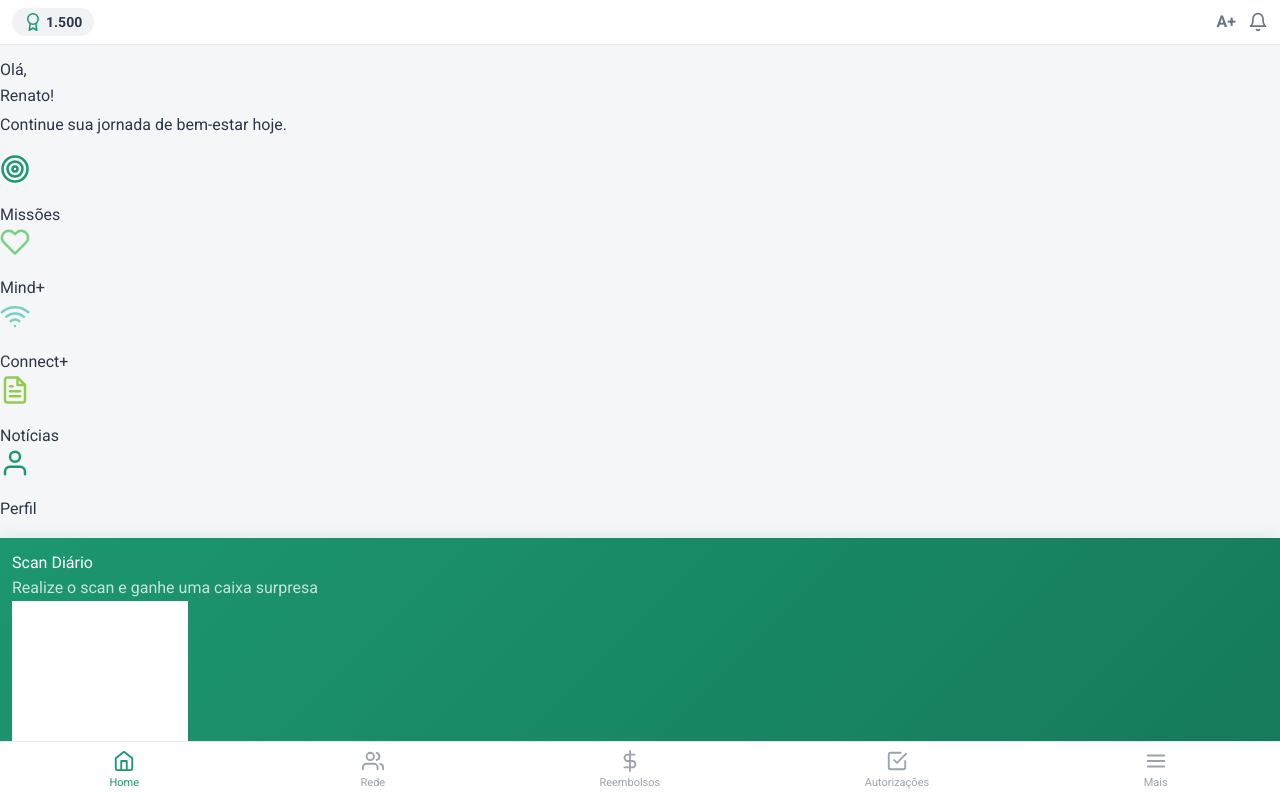
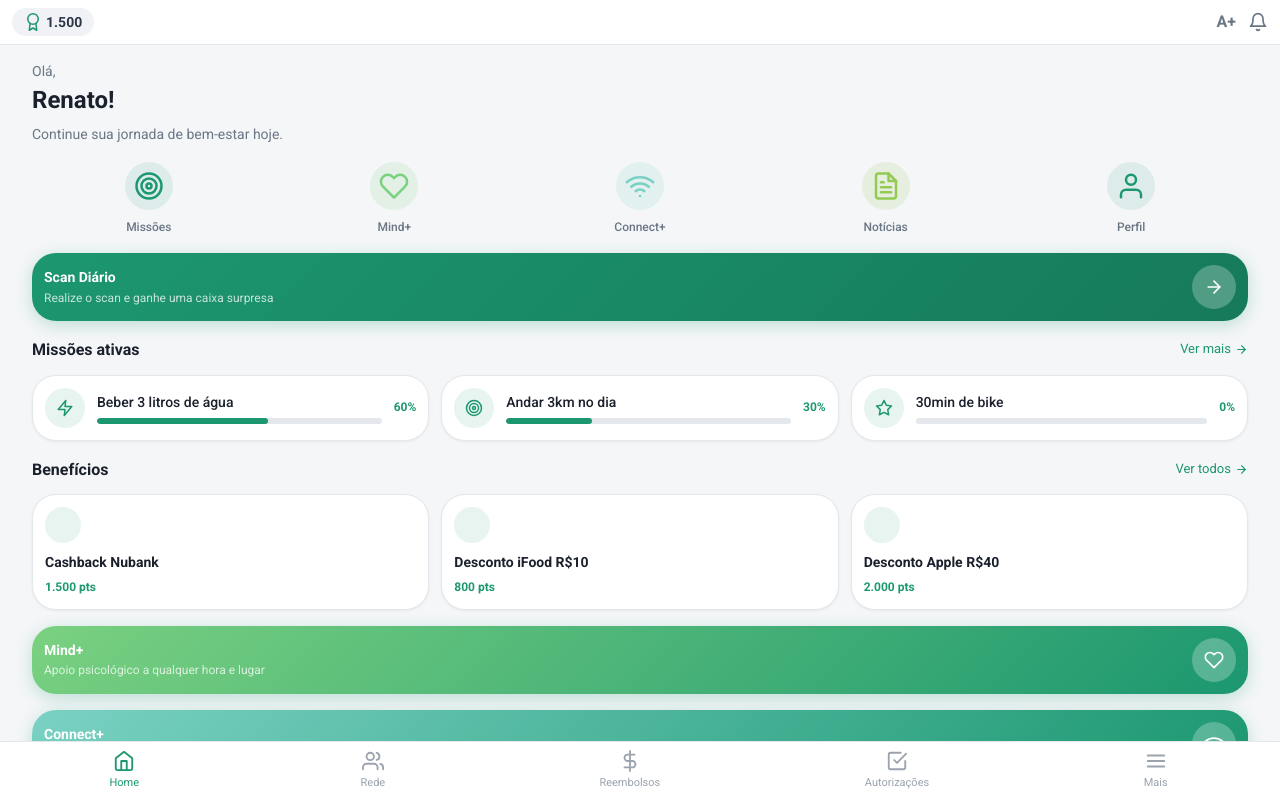
Before and after one commit to CarePlusCDF/Care-Plus-Front-Web, a React (Vite) app in the folder Front-web/: page /inicial in a window 1280 px wide. Shown: the top 798 px of the page. Built offline with nearby package versions, Linux system fonts and the light colour scheme.

Commit message:
style: Alterando Estilização pag inicial e missões

```diff
--- a/Front-web/src/routes/Inicial.jsx
+++ b/Front-web/src/routes/Inicial.jsx
@@ -5,7 +5,7 @@ import {
   FiHeart, FiWifi, FiFileText, FiUser
 } from 'react-icons/fi'
 import TopBar from '../components/TopBar'
-import BottomNav from '../components/BottomNav'
+import BottomNav from '../components/Bottomnav'
 
 const Inicial = () => {
   const navigate = useNavigate()
@@ -25,46 +25,45 @@ const Inicial = () => {
   ]
 
   const beneficios = [
-    { id: 1, title: 'Cashback Nubank', points: 1500, bgClass: 'bg-primary-subtle-custom' },
-    { id: 2, title: 'Desconto iFood R$10', points: 800, bgClass: 'bg-accent2-subtle' },
-    { id: 3, title: 'Desconto Apple R$40', points: 2000, bgClass: 'bg-primary-subtle-custom' },
+    { id: 1, title: 'Cashback Nubank', points: 1500 },
+    { id: 2, title: 'Desconto iFood R$10', points: 800 },
+    { id: 3, title: 'Desconto Apple R$40', points: 2000 },
   ]
 
   const quickMenuItems = [
-    { id: 'missoes', label: 'Missões', icon: FiTarget, path: '/missoes', iconColor: '#1c9770', bgClass: 'bg-primary-subtle-custom' },
-    { id: 'mind', label: 'Mind+', icon: FiHeart, path: '/mind', iconColor: '#7AD180', bgClass: 'bg-accent2-subtle' },
-    { id: 'connect', label: 'Connect+', icon: FiWifi, path: '/connect', iconColor: '#7AD1C3', bgClass: 'bg-accent2-subtle' },
-    { id: 'noticias', label: 'Notícias', icon: FiFileText, path: '/noticias', iconColor: '#93CB52', bgClass: 'bg-primary-subtle-custom' },
-    { id: 'perfil', label: 'Perfil', icon: FiUser, path: '/perfil', iconColor: '#1c9770', bgClass: 'bg-primary-subtle-custom' },
+    { id: 'missoes', label: 'Missões', icon: FiTarget, path: '/missoes', iconColor: '#1c9770', bgColor: 'bg-[rgba(28,151,112,0.1)]' },
+    { id: 'mind', label: 'Mind+', icon: FiHeart, path: '/mind', iconColor: '#7AD180', bgColor: 'bg-[rgba(122,209,128,0.15)]' },
+    { id: 'connect', label: 'Connect+', icon: FiWifi, path: '/connect', iconColor: '#7AD1C3', bgColor: 'bg-[rgba(122,209,195,0.15)]' },
+    { id: 'noticias', label: 'Notícias', icon: FiFileText, path: '/noticias', iconColor: '#93CB52', bgColor: 'bg-[rgba(147,203,82,0.15)]' },
+    { id: 'perfil', label: 'Perfil', icon: FiUser, path: '/perfil', iconColor: '#1c9770', bgColor: 'bg-[rgba(28,151,112,0.1)]' },
   ]
 
   return (
-    <div className="min-vh-100 bg-body">
+    <div className="min-h-screen bg-[#F4F6F8]">
       <TopBar points={points} showPoints={true} />
 
-      <main className="container py-3 pb-5 mb-4">
+      <main className="w-full px-4 lg:px-8 pt-4 pb-24">
 
         <section className="mb-4">
-          <p className="mb-0 text-muted small">Olá,</p>
-          <h1 className="fw-bold mb-0 fs-4 text-dark-custom">Renato!</h1>
-          <p className="mb-0 mt-1 text-muted-custom fs-7">
+          <p className="text-[#6B7685] text-sm">Olá,</p>
+          <h1 className="font-bold text-[24px] text-[#1A202C]">Renato!</h1>
+          <p className="mt-1 text-[#6B7685] text-[14px]">
             Continue sua jornada de bem-estar hoje.
           </p>
         </section>
 
         <section className="mb-4">
-          <div className="row g-3 justify-content-center">
-            {quickMenuItems.map(({ id, label, icon: Icon, path, iconColor, bgClass }) => (
-              <div key={id} className="col">
+          <div className="grid grid-cols-5 gap-3 justify-center">
+            {quickMenuItems.map(({ id, label, icon: Icon, path, iconColor, bgColor }) => (
               <div
-                  className="d-flex flex-column align-items-center gap-2 cursor-pointer"
+                key={id}
+                className="flex flex-col items-center gap-2 cursor-pointer"
                 onClick={() => navigate(path)}
               >
-                  <div className={`icon-box-md rounded-3 d-flex align-items-center justify-content-center ${bgClass}`}>
+                <div className={`w-12 h-12 rounded-xl flex items-center justify-center ${bgColor}`}>
                   <Icon size={30} color={iconColor} />
                 </div>
-                  <span className="text-muted-custom fs-8 fw-medium text-center">{label}</span>
-                </div>
+                <span className="text-[#6B7685] text-[12px] font-medium text-center">{label}</span>
               </div>
             ))}
           </div>
@@ -72,77 +71,75 @@ const Inicial = () => {
 
         <section className="mb-4">
           <div
-            className="rounded-3 p-3 d-flex align-items-center justify-content-between bg-gradient-primary shadow-primary cursor-pointer"
+            className="rounded-xl p-3 flex items-center justify-between bg-gradient-primary shadow-brand-primary cursor-pointer"
             onClick={() => navigate('/scan')}
           >
             <div>
-              <p className="fw-bold text-white mb-0 fs-7">Scan Diário</p>
-              <p className="mb-0 text-white opacity-75 fs-8">
+              <p className="font-bold text-white text-[14px]">Scan Diário</p>
+              <p className="text-white opacity-75 text-[12px]">
                 Realize o scan e ganhe uma caixa surpresa
               </p>
             </div>
-            <div className="w-44 h-44 d-flex align-items-center justify-content-center rounded-3 bg-white bg-opacity-25">
+            <div className="w-11 h-11 flex items-center justify-center rounded-xl bg-white/25">
               <FiArrowRight size={20} color="#fff" />
             </div>
           </div>
         </section>
 
         <section className="mb-4">
-          <div className="d-flex justify-content-between align-items-center mb-3">
-            <h2 className="fw-bold mb-0 fs-6 text-dark-custom">Missões ativas</h2>
+          <div className="flex justify-between items-center mb-3">
+            <h2 className="font-bold text-[16px] text-[#1A202C]">Missões ativas</h2>
             <button
-              className="btn btn-link p-0 text-decoration-none text-primary d-flex align-items-center gap-1 fs-7"
+              className="flex items-center gap-1 text-[13px] text-[#1c9770] bg-transparent border-0 p-0 cursor-pointer"
               onClick={() => navigate('/missoes')}
             >
               Ver mais <FiArrowRight size={13} color="#1c9770" />
             </button>
           </div>
 
-          <div className="d-flex flex-column gap-2">
+          <div className="grid grid-cols-1 lg:grid-cols-3 gap-3">
             {missoesAtivas.map(({ id, title, progress, icon: Icon }) => (
               <div
                 key={id}
-                className="bg-white rounded-3 p-3 d-flex align-items-center gap-3 border shadow-card"
+                className="bg-white rounded-xl p-3 flex items-center gap-3 border border-[#E4E7EB] shadow-brand-card"
               >
-                <div className="icon-box-sm rounded-3 d-flex align-items-center justify-content-center flex-shrink-0 bg-primary-subtle-custom">
+                <div className="w-10 h-10 rounded-xl flex items-center justify-center shrink-0 bg-[rgba(28,151,112,0.1)]">
                   <Icon size={18} color="#1c9770" />
                 </div>
-                <div className="flex-fill">
-                  <p className="fw-medium mb-1 fs-7 text-dark-custom">{title}</p>
-                  <div className="progress rounded-pill progress-h-sm">
+                <div className="flex-1">
+                  <p className="font-medium text-[14px] text-[#1A202C] mb-1">{title}</p>
+                  <div className="rounded-full bg-[#E4E7EB] h-1.5 overflow-hidden">
                     <div
-                      className={`progress-bar rounded-pill ${progress === 100 ? 'bg-success' : 'bg-primary'}`}
+                      className={`rounded-full h-1.5 ${progress === 100 ? 'bg-[#93CB52]' : 'bg-[#1c9770]'}`}
                       style={{ width: `${progress}%` }}
                     />
                   </div>
                 </div>
-                <span className="fw-bold text-primary flex-shrink-0 fs-9">{progress}%</span>
+                <span className="font-bold text-[#1c9770] shrink-0 text-[12px]">{progress}%</span>
               </div>
             ))}
           </div>
         </section>
 
         <section className="mb-4">
-          <div className="d-flex justify-content-between align-items-center mb-3">
-            <h2 className="fw-bold mb-0 fs-6 text-dark-custom">Benefícios</h2>
+          <div className="flex justify-between items-center mb-3">
+            <h2 className="font-bold text-[16px] text-[#1A202C]">Benefícios</h2>
             <button
-              className="btn btn-link p-0 text-decoration-none text-primary d-flex align-items-center gap-1 fs-7"
+              className="flex items-center gap-1 text-[13px] text-[#1c9770] bg-transparent border-0 p-0 cursor-pointer"
               onClick={() => navigate('/beneficios')}
             >
               Ver todos <FiArrowRight size={13} color="#1c9770" />
             </button>
           </div>
 
-          <div className="row g-3">
-            {beneficios.map(({ id, title, points: pts, bgClass }) => (
-              <div key={id} className="col-12 col-md-4">
-                <div className="bg-white rounded-3 p-3 border shadow-card h-100">
-                  <div className={`icon-box-xs rounded-3 mb-2 ${bgClass}`} />
-                  <p className="fw-bold mb-1 fs-7 text-dark-custom">{title}</p>
-                  <p className="mb-0 fw-bold text-primary fs-9">
+          <div className="grid grid-cols-1 lg:grid-cols-3 gap-3">
+            {beneficios.map(({ id, title, points: pts }) => (
+              <div key={id} className="bg-white rounded-xl p-3 border border-[#E4E7EB] shadow-brand-card">
+                <div className="w-9 h-9 rounded-xl mb-2 bg-[rgba(28,151,112,0.1)]" />
+                <p className="font-bold text-[14px] text-[#1A202C] mb-1">{title}</p>
+                <p className="font-bold text-[#1c9770] text-[12px]">
                   {pts.toLocaleString('pt-BR')} pts
                 </p>
-                </div>
               </div>
             ))}
           </div>
@@ -150,16 +147,16 @@ const Inicial = () => {
 
         <section className="mb-4">
           <div
-            className="rounded-3 p-3 d-flex align-items-center justify-content-between bg-gradient-accent1 shadow-primary cursor-pointer"
+            className="rounded-xl p-3 flex items-center justify-between bg-gradient-accent1 shadow-brand-primary cursor-pointer"
             onClick={() => navigate('/mind')}
           >
             <div>
-              <p className="fw-bold text-white mb-0 fs-7">Mind+</p>
-              <p className="mb-0 text-white opacity-75 fs-9">
+              <p className="font-bold text-white text-[14px]">Mind+</p>
+              <p className="text-white opacity-75 text-[12px]">
                 Apoio psicológico a qualquer hora e lugar
               </p>
             </div>
-            <div className="w-44 h-44 d-flex align-items-center justify-content-center rounded-3 bg-white bg-opacity-25">
+            <div className="w-11 h-11 flex items-center justify-center rounded-xl bg-white/25">
               <FiHeart size={20} color="#fff" />
             </div>
           </div>
@@ -167,26 +164,26 @@ const Inicial = () => {
 
         <section className="mb-4">
           <div
-            className="rounded-3 p-3 d-flex align-items-center justify-content-between bg-gradient-accent2 shadow-primary cursor-pointer"
+            className="rounded-xl p-3 flex items-center justify-between bg-gradient-accent2 shadow-brand-primary cursor-pointer"
             onClick={() => navigate('/connect')}
           >
             <div>
-              <p className="fw-bold text-white mb-0 fs-7">Connect+</p>
-              <p className="mb-0 text-white opacity-75 fs-9">
+              <p className="font-bold text-white text-[14px]">Connect+</p>
+              <p className="text-white opacity-75 text-[12px]">
                 Sono, batimentos e metas num só lugar
               </p>
             </div>
-            <div className="w-44 h-44 d-flex align-items-center justify-content-center rounded-3 bg-white bg-opacity-25">
+            <div className="w-11 h-11 flex items-center justify-center rounded-xl bg-white/25">
               <FiWifi size={20} color="#fff" />
             </div>
           </div>
         </section>
 
         <section>
-          <div className="d-flex justify-content-between align-items-center mb-3">
-            <h2 className="fw-bold mb-0 fs-6 text-dark-custom">Notícias</h2>
+          <div className="flex justify-between items-center mb-3">
+            <h2 className="font-bold text-[16px] text-[#1A202C]">Notícias</h2>
             <button
-              className="btn btn-link p-0 text-decoration-none text-primary d-flex align-items-center gap-1 fs-7"
+              className="flex items-center gap-1 text-[13px] text-[#1c9770] bg-transparent border-0 p-0 cursor-pointer"
               onClick={() => navigate('/noticias')}
             >
               Ver mais <FiArrowRight size={13} color="#1c9770" />
@@ -194,16 +191,16 @@ const Inicial = () => {
           </div>
 
           <div
-            className="bg-white rounded-3 p-3 border shadow-card cursor-pointer"
+            className="bg-white rounded-xl p-3 border border-[#E4E7EB] shadow-brand-card cursor-pointer"
             onClick={() => navigate('/noticias')}
           >
-            <p className="fw-bold mb-1 fs-7 text-dark-custom">
+            <p className="font-bold text-[14px] text-[#1A202C] mb-1">
               Saúde mental: afastamentos dobram em dez anos e chegam a 440 mil
             </p>
-            <p className="text-muted mb-2 fs-9">
+            <p className="text-[#6B7685] text-[12px] mb-2">
               Em 2014, quase 203 mil brasileiros foram afastados do trabalho em razão de episódios depressivos e transtornos de ansiedade.
             </p>
-            <span className="text-primary fw-bold fs-9">Ver matéria completa</span>
+            <span className="text-[#1c9770] font-bold text-[12px]">Ver matéria completa</span>
           </div>
         </section>
 
```
Also changed, not shown: Front-web/src/routes/Missoes.jsx (+55 -88 lines). Lines whose indentation alone changed are shown as unchanged.
